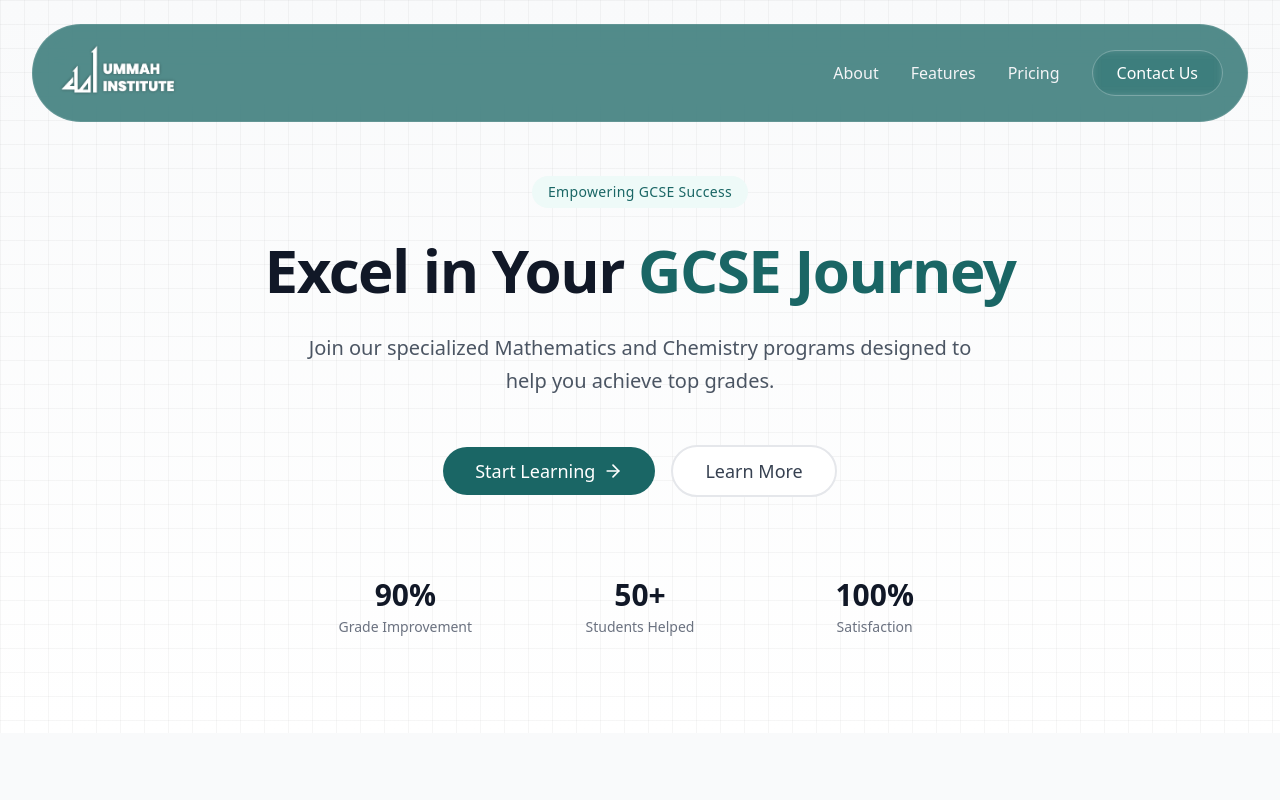
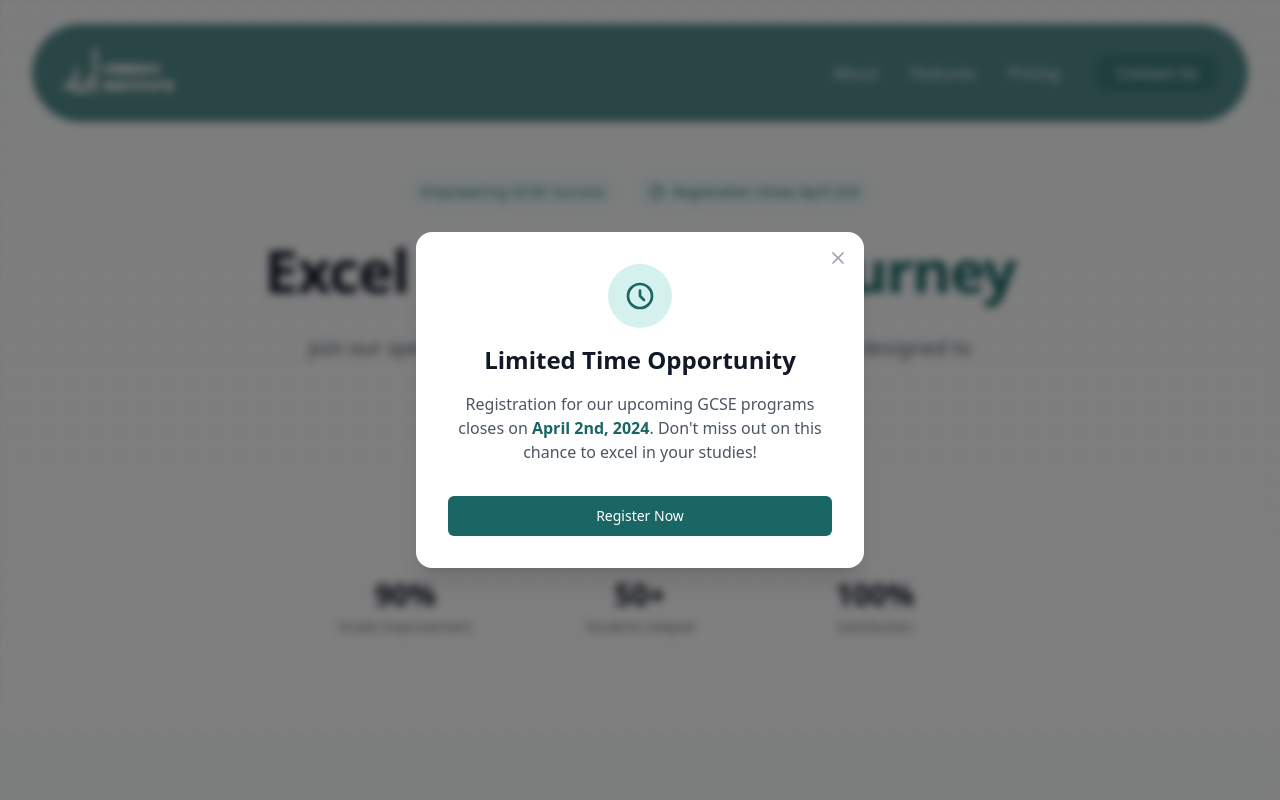
Before and after one commit to barakatofficial/ummah-institute, a React (Vite) app: page / in a window 1280 px wide. Shown: the top 800 px of the page. Built offline with nearby package versions, Linux system fonts and the light colour scheme.

Commit message:
Add deadline popup and urgency messaging: - Add popup that shows on every page load - Add deadline tag in hero section - Update contact section with urgency messaging

```diff
--- a/src/App.tsx
+++ b/src/App.tsx
@@ -7,6 +7,7 @@ import Testimonials from './components/Testimonials';
 import AboutUs from './components/AboutUs';
 import Contact from './components/Contact';
 import Footer from './components/Footer';
+import DeadlinePopup from './components/DeadlinePopup';
 import { motion } from 'framer-motion';
 import { HelmetProvider } from 'react-helmet-async';
 import SEO from './components/SEO';
@@ -14,11 +15,14 @@ import SEO from './components/SEO';
 function App() {
   const [isMenuOpen, setIsMenuOpen] = useState(false);
   const [isLoading, setIsLoading] = useState(true);
+  const [showDeadlinePopup, setShowDeadlinePopup] = useState(false);
 
   useEffect(() => {
     // Simulate loading
     const timer = setTimeout(() => {
       setIsLoading(false);
+      // Show deadline popup after loading
+      setShowDeadlinePopup(true);
     }, 1500);
 
     return () => clearTimeout(timer);
@@ -68,6 +72,10 @@ function App() {
           <Contact />
         </main>
         <Footer />
+        <DeadlinePopup
+          isOpen={showDeadlinePopup}
+          onClose={() => setShowDeadlinePopup(false)}
+        />
       </div>
     </HelmetProvider>
   );
--- a/src/components/Contact.tsx
+++ b/src/components/Contact.tsx
@@ -1,5 +1,5 @@
 import React from 'react';
-import { Mail, ExternalLink } from 'lucide-react';
+import { Mail, ExternalLink, Clock } from 'lucide-react';
 import { motion } from 'framer-motion';
 
 const Contact: React.FC = () => {
@@ -13,10 +13,14 @@ const Contact: React.FC = () => {
           viewport={{ once: true }}
           transition={{ duration: 0.5 }}
         >
-          <h2 className="text-3xl md:text-4xl font-bold text-gray-900">Ready to Start Your Journey?</h2>
+          <div className="inline-flex items-center gap-2 px-4 py-1.5 rounded-full bg-teal-50 text-teal-700 text-sm font-medium mb-4">
+            <Clock className="w-4 h-4" />
+            <span>Limited Places Available</span>
+          </div>
+          <h2 className="text-3xl md:text-4xl font-bold text-gray-900">Secure Your Spot Today</h2>
           <div className="w-16 h-1 bg-teal-700 mx-auto my-4"></div>
           <p className="mt-6 text-lg text-gray-600 max-w-2xl mx-auto">
-            Whether you're looking to enroll in our GCSE programs or simply have questions, we're here to guide you every step of the way.
+            Registration closes on April 2nd, 2024. Don't miss out on this opportunity to excel in your GCSE journey.
           </p>
         </motion.div>
 
@@ -52,7 +56,7 @@ const Contact: React.FC = () => {
                   animate={{ opacity: 1 }}
                   transition={{ duration: 0.6, delay: 0.2 }}
                 >
-                  <h3 className="text-2xl font-bold text-gray-900 mb-6">Contact Us Today</h3>
+                  <h3 className="text-2xl font-bold text-gray-900 mb-6">Register Now</h3>
 
                   <motion.a
                     href="https://tally.so/r/nG5NRe"
@@ -62,11 +66,11 @@ const Contact: React.FC = () => {
                     whileHover={{ scale: 1.02, boxShadow: "0 10px 15px -3px rgba(0, 0, 0, 0.1)" }}
                     whileTap={{ scale: 0.98 }}
                   >
-                    Contact Form <ExternalLink size={18} className="ml-2" />
+                    Secure Your Place <ExternalLink size={18} className="ml-2" />
                   </motion.a>
 
                   <p className="text-sm text-gray-500 mt-4 text-center">
-                    We typically respond within 24-48 hours
+                    Limited spots available - Register before April 2nd
                   </p>
                 </motion.div>
               </div>
--- /dev/null
+++ b/src/components/DeadlinePopup.tsx
@@ -0,0 +1,80 @@
+import React from 'react';
+import { motion, AnimatePresence } from 'framer-motion';
+import { X } from 'lucide-react';
+import { Button } from '@/components/ui/button';
+
+interface DeadlinePopupProps {
+  isOpen: boolean;
+  onClose: () => void;
+}
+
+const DeadlinePopup: React.FC<DeadlinePopupProps> = ({ isOpen, onClose }) => {
+  return (
+    <AnimatePresence>
+      {isOpen && (
+        <motion.div
+          initial={{ opacity: 0 }}
+          animate={{ opacity: 1 }}
+          exit={{ opacity: 0 }}
+          className="fixed inset-0 bg-black/50 backdrop-blur-sm z-50 flex items-center justify-center p-4"
+        >
+          <motion.div
+            initial={{ scale: 0.95, opacity: 0 }}
+            animate={{ scale: 1, opacity: 1 }}
+            exit={{ scale: 0.95, opacity: 0 }}
+            className="bg-white rounded-2xl p-8 max-w-md w-full relative shadow-xl"
+          >
+            <button
+              onClick={onClose}
+              className="absolute top-4 right-4 text-gray-400 hover:text-gray-600 transition-colors"
+            >
+              <X className="w-5 h-5" />
+            </button>
+
+            <div className="text-center space-y-4">
+              <div className="w-16 h-16 bg-teal-100 rounded-full flex items-center justify-center mx-auto">
+                <svg
+                  className="w-8 h-8 text-teal-700"
+                  fill="none"
+                  stroke="currentColor"
+                  viewBox="0 0 24 24"
+                >
+                  <path
+                    strokeLinecap="round"
+                    strokeLinejoin="round"
+                    strokeWidth={2}
+                    d="M12 8v4l3 3m6-3a9 9 0 11-18 0 9 9 0 0118 0z"
+                  />
+                </svg>
+              </div>
+
+              <h3 className="text-2xl font-bold text-gray-900">
+                Limited Time Opportunity
+              </h3>
+
+              <p className="text-gray-600">
+                Registration for our upcoming GCSE programs closes on{' '}
+                <span className="font-semibold text-teal-700">April 2nd, 2024</span>.
+                Don't miss out on this chance to excel in your studies!
+              </p>
+
+              <div className="pt-4">
+                <Button
+                  onClick={() => {
+                    onClose();
+                    document.getElementById('contact')?.scrollIntoView({ behavior: 'smooth' });
+                  }}
+                  className="bg-teal-700 hover:bg-teal-800 text-white w-full"
+                >
+                  Register Now
+                </Button>
+              </div>
+            </div>
+          </motion.div>
+        </motion.div>
+      )}
+    </AnimatePresence>
+  );
+};
+
+export default DeadlinePopup;
--- a/src/components/Hero.tsx
+++ b/src/components/Hero.tsx
@@ -1,7 +1,7 @@
 import React from 'react';
 import { motion } from 'framer-motion';
 import { Button } from '@/components/ui/button';
-import { ArrowRight } from 'lucide-react';
+import { ArrowRight, Clock } from 'lucide-react';
 
 const Hero: React.FC = () => {
   const scrollToSection = (sectionId: string) => {
@@ -21,6 +21,7 @@ const Hero: React.FC = () => {
           transition={{ duration: 0.8 }}
           className="max-w-3xl mx-auto space-y-8"
         >
+          <div className="flex flex-col sm:flex-row items-center justify-center gap-3">
             <motion.span
               initial={{ opacity: 0 }}
               animate={{ opacity: 1 }}
@@ -29,6 +30,17 @@ const Hero: React.FC = () => {
             >
               Empowering GCSE Success
             </motion.span>
+
+            <motion.div
+              initial={{ opacity: 0 }}
+              animate={{ opacity: 1 }}
+              transition={{ delay: 0.4, duration: 0.5 }}
+              className="inline-flex items-center gap-2 px-4 py-1.5 rounded-full bg-teal-50 text-teal-700 text-sm font-medium"
+            >
+              <Clock className="w-4 h-4" />
+              <span>Registration closes April 2nd</span>
+            </motion.div>
+          </div>
 
           <motion.h1
             initial={{ opacity: 0, y: 20 }}
--- a/src/components/SEO.tsx
+++ b/src/components/SEO.tsx
@@ -8,10 +8,10 @@ interface SEOProps {
   ogType?: string;
 }
 
-const defaultDescription = "Ummah Institute - Leading GCSE tutoring service specializing in Mathematics and Chemistry. Join our program for academic excellence and personalized learning.";
-const defaultTitle = "Ummah Institute | Expert GCSE Tutoring in Mathematics & Chemistry";
-const defaultOgImage = "/UI-TrapnsparentBG-GreenFullText.png"; // Using your existing logo as OG image
-const siteUrl = "https://ummahinstitute.com"; // Replace with your actual domain
+const defaultDescription = "Ummah Institute offers expert GCSE tutoring in London for Mathematics and Chemistry. Our specialized program delivers outstanding results with personalized tuition for students. Join our classes in London for academic excellence.";
+const defaultTitle = "Ummah Institute | GCSE Tutoring in London | Mathematics & Chemistry Tuition";
+const defaultOgImage = "/UI-TrapnsparentBG-GreenFullText.png";
+const siteUrl = "https://ummahinstitute.co.uk"; // Updated domain
 
 export const SEO: React.FC<SEOProps> = ({
   title = defaultTitle,
@@ -20,7 +20,56 @@ export const SEO: React.FC<SEOProps> = ({
   ogImage = defaultOgImage,
   ogType = "website",
 }) => {
-  const schemaOrgJSONLD = {
+  // Local Business Schema
+  const localBusinessSchema = {
+    "@context": "http://schema.org",
+    "@type": "LocalBusiness",
+    "@id": siteUrl,
+    name: "Ummah Institute",
+    alternateName: "Ummah Institute GCSE Tutoring",
+    description: description,
+    url: siteUrl,
+    logo: `${siteUrl}/UI-TrapnsparentBG-GreenFullText.png`,
+    image: `${siteUrl}/UI-TrapnsparentBG-GreenFullText.png`,
+    telephone: "+44-123-456-7890",
+    email: "info@ummahinstitute.co.uk",
+    priceRange: "££",
+    openingHoursSpecification: [
+      {
+        "@type": "OpeningHoursSpecification",
+        dayOfWeek: ["Saturday", "Sunday"],
+        opens: "09:00",
+        closes: "16:00"
+      }
+    ],
+    sameAs: [
+      "https://facebook.com/ummahinstitute",
+      "https://instagram.com/ummahinstitute"
+    ],
+    address: {
+      "@type": "PostalAddress",
+      addressLocality: "London",
+      addressRegion: "London",
+      addressCountry: "UK"
+    },
+    geo: {
+      "@type": "GeoCoordinates",
+      latitude: "51.509865",
+      longitude: "-0.118092"
+    },
+    areaServed: {
+      "@type": "GeoCircle",
+      geoMidpoint: {
+        "@type": "GeoCoordinates",
+        latitude: "51.509865",
+        longitude: "-0.118092"
+      },
+      geoRadius: "20000"
+    }
+  };
+
+  // Educational Organization Schema
+  const educationalOrgSchema = {
     "@context": "http://schema.org",
     "@type": "EducationalOrganization",
     name: "Ummah Institute",
@@ -29,26 +78,32 @@ export const SEO: React.FC<SEOProps> = ({
     logo: `${siteUrl}/UI-TrapnsparentBG-GreenFullText.png`,
     contactPoint: {
       "@type": "ContactPoint",
-      telephone: "+44-123-456-7890",
       contactType: "customer service",
-      email: "info@ummahinstitute.com"
+      email: "info@ummahinstitute.co.uk"
     },
-    sameAs: [
-      "https://facebook.com/ummahinstitute",
-      "https://twitter.com/ummahinstitute",
-      "https://instagram.com/ummahinstitute",
-      "https://linkedin.com/company/ummahinstitute"
-    ],
     address: {
       "@type": "PostalAddress",
       addressLocality: "London",
       addressCountry: "UK"
     },
-    offers: {
-      "@type": "Offer",
-      category: "Education",
-      description: "GCSE Mathematics and Chemistry Tutoring"
-    }
+    offers: [
+      {
+        "@type": "Offer",
+        itemOffered: {
+          "@type": "Service",
+          name: "GCSE Mathematics Tutoring",
+          description: "Expert GCSE Mathematics tutoring for students in London"
+        }
+      },
+      {
+        "@type": "Offer",
+        itemOffered: {
+          "@type": "Service",
+          name: "GCSE Chemistry Tutoring",
+          description: "Specialized GCSE Chemistry tutoring for students in London"
+        }
+      }
+    ]
   };
 
   return (
@@ -66,6 +121,7 @@ export const SEO: React.FC<SEOProps> = ({
       <meta property="og:url" content={canonicalUrl} />
       <meta property="og:image" content={ogImage} />
       <meta property="og:site_name" content="Ummah Institute" />
+      <meta property="og:locale" content="en_GB" />
 
       {/* Twitter Card Meta Tags */}
       <meta name="twitter:card" content="summary_large_image" />
@@ -73,15 +129,27 @@ export const SEO: React.FC<SEOProps> = ({
       <meta name="twitter:description" content={description} />
       <meta name="twitter:image" content={ogImage} />
 
+      {/* Location-specific Meta Tags */}
+      <meta name="geo.region" content="GB-LDN" />
+      <meta name="geo.placename" content="London" />
+      <meta name="geo.position" content="51.509865;-0.118092" />
+      <meta name="ICBM" content="51.509865, -0.118092" />
+
       {/* Additional SEO Meta Tags */}
-      <meta name="keywords" content="GCSE tutoring, Mathematics tuition, Chemistry tuition, Online tutoring, London tutoring, Islamic education, GCSE preparation, exam success, academic excellence" />
+      <meta name="keywords" content="GCSE tutoring London, Mathematics tuition London, Chemistry tuition near me, London GCSE prep, Islamic tuition London, Ummah Institute, GCSE crash course, tuition center London, best GCSE tutors, online tutoring UK" />
       <meta name="author" content="Ummah Institute" />
-      <meta name="robots" content="index, follow" />
+      <meta name="robots" content="index, follow, max-image-preview:large" />
       <meta name="language" content="English" />
+      <meta name="revisit-after" content="7 days" />
+      <meta name="distribution" content="global" />
+      <meta name="rating" content="general" />
 
       {/* Structured Data */}
       <script type="application/ld+json">
-        {JSON.stringify(schemaOrgJSONLD)}
+        {JSON.stringify(localBusinessSchema)}
+      </script>
+      <script type="application/ld+json">
+        {JSON.stringify(educationalOrgSchema)}
       </script>
 
       {/* Favicon and App Icons */}
@@ -93,6 +161,9 @@ export const SEO: React.FC<SEOProps> = ({
 
       {/* Theme Color */}
       <meta name="theme-color" content="#0f766e" />
+      <meta name="msapplication-TileColor" content="#0f766e" />
+      <meta name="apple-mobile-web-app-capable" content="yes" />
+      <meta name="apple-mobile-web-app-status-bar-style" content="black-translucent" />
     </Helmet>
   );
 };
```
Also changed, not shown: tsconfig.json (+30 -8 lines), next-env.d.ts (added), public/robots.txt, public/site.webmanifest, 2 other files (tests, documents, lock files or other folders). Lines whose indentation alone changed are shown as unchanged.
